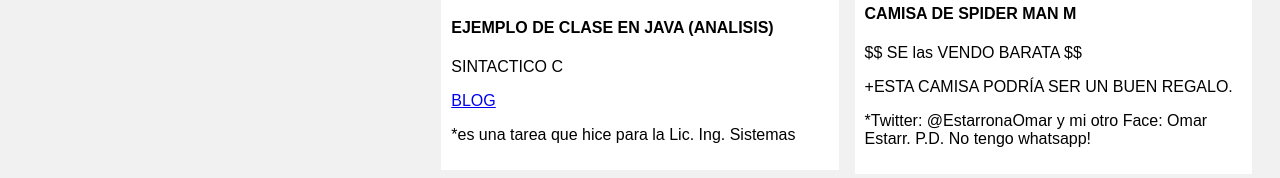
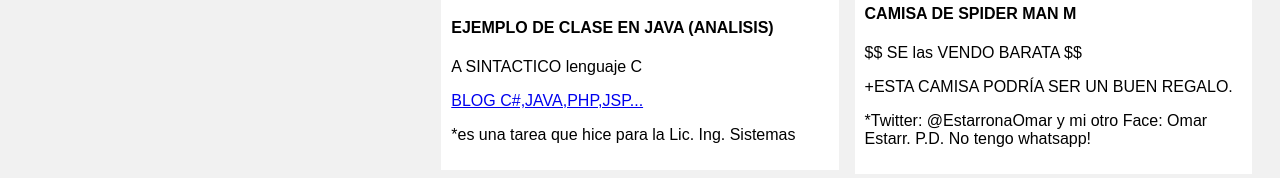
Before and after one commit to dg0mara66/news, a plain HTML site: page index.html in a window 1280 px wide. Shown: the part 960-1138 px from the top of the page. Drawn offline with Linux system fonts and the light colour scheme.

Commit message:
Update index.html

```diff
--- a/index.html
+++ b/index.html
@@ -62,8 +62,8 @@
     <DIV CLASS="content">
         <a href="EJ_JAVA_omar.jpg" target="_self"><img src="EJ_JAVA_omar_m.jpg" alt="java_ejemplo" style="width:100%"></a>
           <h4>EJEMPLO DE CLASE EN JAVA (ANALISIS)</h4>
-          <P>SINTACTICO C</P>
-             <P><a href="https://tododprogramacion.blogspot.com/">BLOG</a></P>
+          <P>A SINTACTICO lenguaje C</P>
+             <P><a href="https://tododprogramacion.blogspot.com/">BLOG C#,JAVA,PHP,JSP...</a></P>
        <P>*es una tarea que hice para la Lic. Ing. Sistemas</P>
     </DIV>
   </DIV>
```
